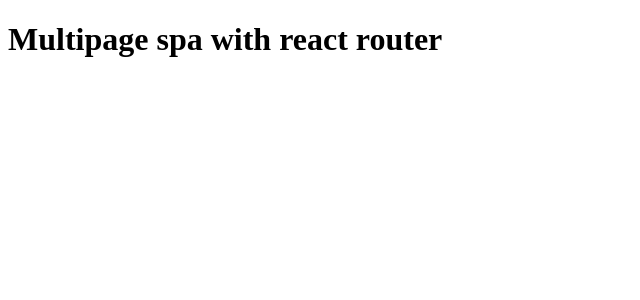
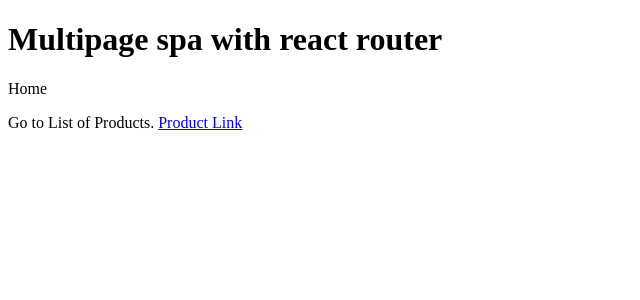
Before and after one commit to swapnilkatwe/multipage-spa-with-react-router, a React (Vite) app: page / in a window 1280 px wide. Shown: the top 300 px of the page, without its empty margins (0-640 px from the left). Built offline with nearby package versions, Linux system fonts and the light colour scheme.

Commit message:
Routes in App.js

```diff
--- a/package.json
+++ b/package.json
@@ -11,7 +11,8 @@
   },
   "dependencies": {
     "react": "^18.3.1",
-    "react-dom": "^18.3.1"
+    "react-dom": "^18.3.1",
+    "react-router-dom": "^7.1.1"
   },
   "devDependencies": {
     "@eslint/js": "^9.17.0",
--- /dev/null
+++ b/src/pages/Home.jsx
@@ -0,0 +1,12 @@
+import { Link } from "react-router-dom";
+
+export default function Home() {
+  return (
+    <>
+      <div>Home</div>
+      <p>
+        Go to List of Products. <Link to="products"> Product Link</Link>
+      </p>
+    </>
+  );
+}
--- /dev/null
+++ b/src/pages/ProductDetails.jsx
@@ -0,0 +1,6 @@
+
+export default function ProductDetails() {
+  return (
+    <div>ProductDetails</div>
+  )
+}
--- /dev/null
+++ b/src/pages/Products.jsx
@@ -0,0 +1,5 @@
+export default function Products() {
+  return (
+    <div>Products</div>
+  )
+}
```
Also changed, not shown: src/App.jsx (+25 -3 lines), 1 other file (tests, documents, lock files or other folders).
